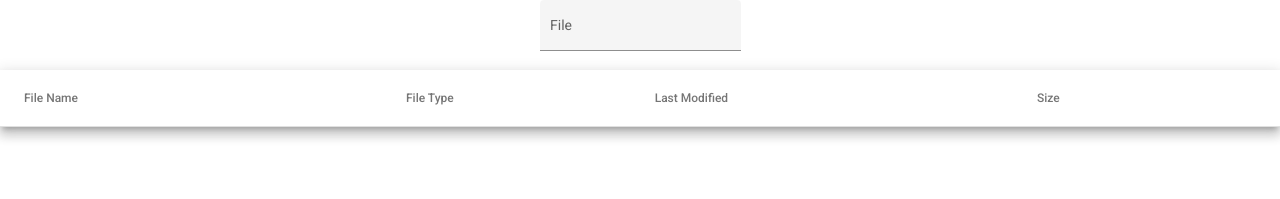
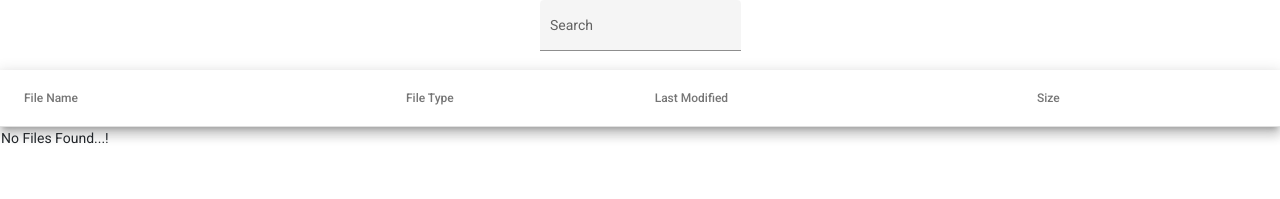
Before and after one commit to LakshmaGayam/FileReading, an Angular app: page /filesSearch in a window 1280 px wide. Shown: the top 199 px of the page. Built offline with nearby package versions, Linux system fonts and the light colour scheme.

Commit message:
Added No Data Found Message While No files Uploaded

```diff
--- a/src/app/files/files.component.html
+++ b/src/app/files/files.component.html
@@ -43,14 +43,14 @@
         <tr mat-header-row *matHeaderRowDef="displayedColumns"></tr>
         <tr mat-row *matRowDef="let row; columns: displayedColumns;"></tr>
 
-        <div *ngIf=" dataSource && dataSource.length === 0">
+      </table>
 
-            <td>
-                No records found
-            </td>
-
-        </div>
-
+      <table>
+        <tr *ngIf="dataSource && dataSource.length < 1">
+          <td colspan="2">
+            <span align="center">No Files Found...!</span>
+          </td>
+        </tr>
       </table>
 <!-- </div> -->
 
@@ -98,6 +98,13 @@
             <tr mat-header-row *matHeaderRowDef="displayedDownLoadColums"></tr>
             <tr mat-row *matRowDef="let row; columns: displayedDownLoadColums;"></tr>
           </table>
+          <table>
+            <tr *ngIf="dataSource && dataSource.length < 1">
+              <td colspan="2">
+                <span align="center">No Files Found...!</span>
+              </td>
+            </tr>
+          </table>
 </div>
 
 </div>
--- a/src/app/files/files.component.ts
+++ b/src/app/files/files.component.ts
@@ -18,7 +18,7 @@ export class FilesComponent implements OnInit {
   @ViewChild('fileChange') myInputFileVariable: ElementRef;
 
   ELEMENT_DATA: FileMetaData[] = [];
-  dataSource: any;
+  dataSource: any[] = [];
   filesList: FileMetaData[];
   fileType: string;
   extensionType: string;
--- a/src/app/searchfiles/searchfiles.component.html
+++ b/src/app/searchfiles/searchfiles.component.html
@@ -1,7 +1,7 @@
 <form class="example-form" [formGroup]="fileSearchForm">
     <div align="center">
     <mat-form-field class="example-full-width" appearance="fill">
-      <mat-label>File</mat-label>
+      <mat-label>Search</mat-label>
       <input type="email" matInput (keyup)="searchFiles()" formControlName="fileName"
              placeholder="Search Files">
     </mat-form-field>
@@ -39,5 +39,14 @@
         <tr mat-header-row *matHeaderRowDef="displayedColumns"></tr>
         <tr mat-row *matRowDef="let row; columns: displayedColumns;"></tr>
       </table>
+      <table>
+        <tr *ngIf="dataSource.data && dataSource.data.length < 1">
+          <td colspan="2">
+            <span align="center">No Files Found...!</span>
+          </td>
+        </tr>
+      </table>
 </div>
+
+
   </form>
```
